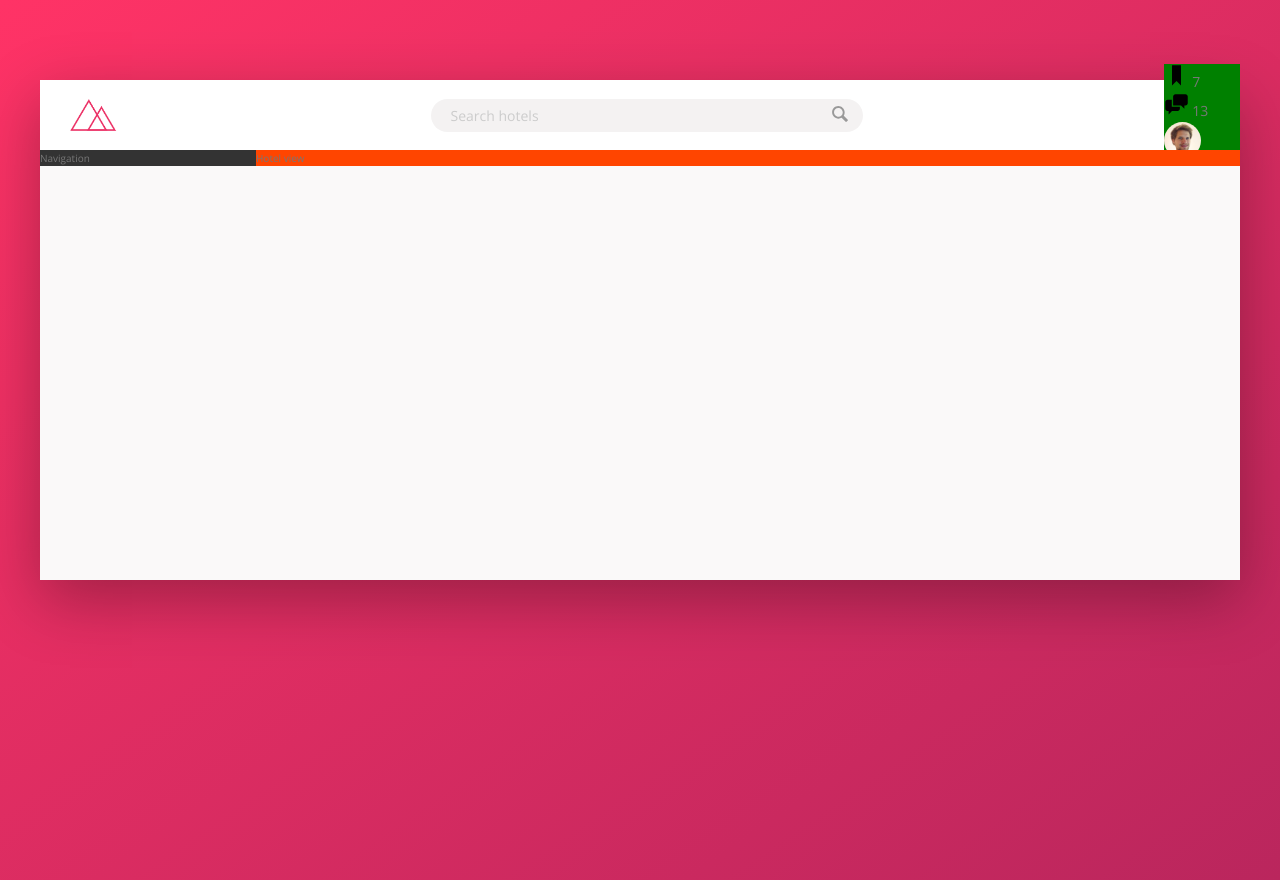
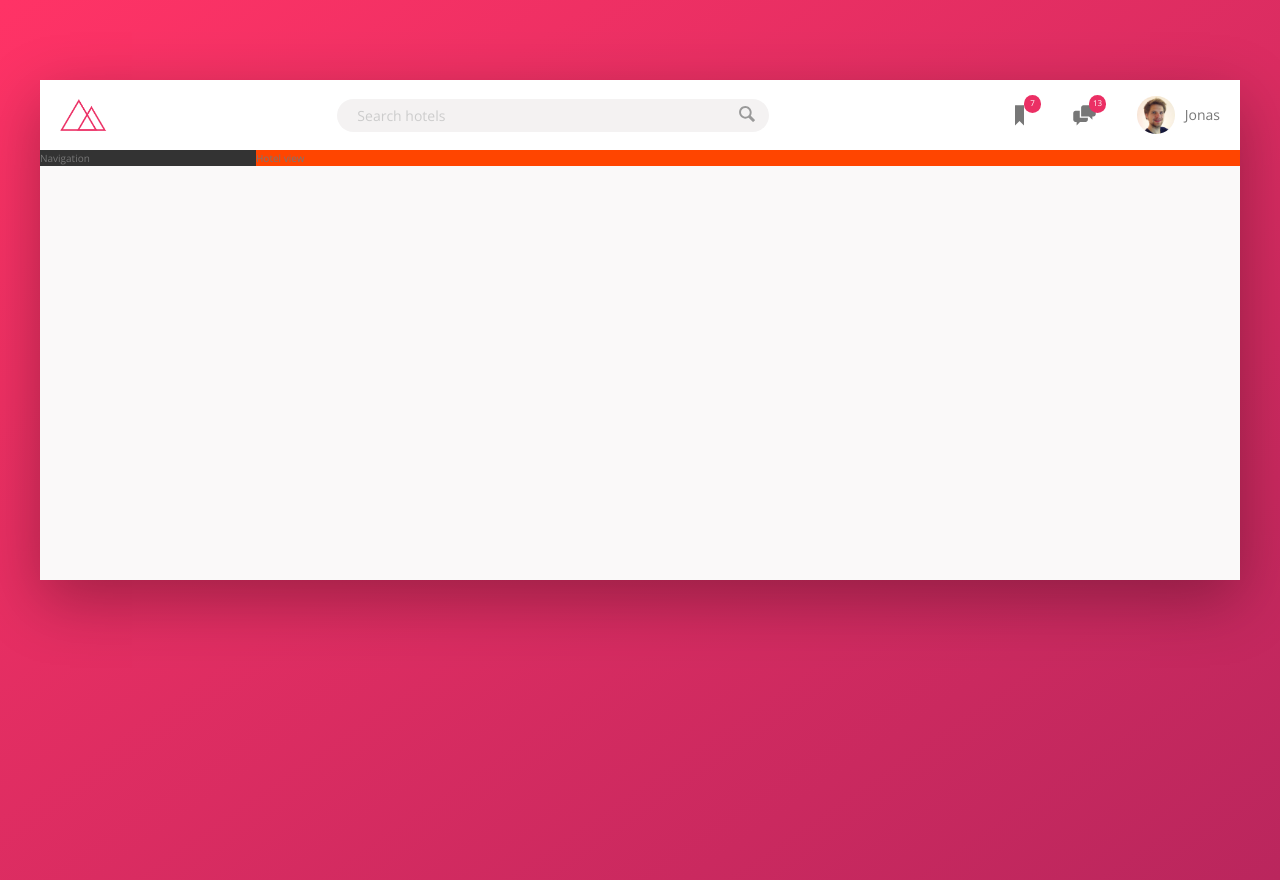
Before and after one commit to JoseIgnacioTapia/trillo-project, a website: page index.html in a window 1280 px wide. Drawn offline with nearby package versions, Linux system fonts and the light colour scheme.

Commit message:
Finishing the header

```diff
--- a/sass/_components.scss
+++ b/sass/_components.scss
@@ -2,7 +2,7 @@
 // LOGO
 .logo {
   height: 3.25rem;
-  margin-left: 3rem;
+  margin-left: 2rem;
 }
 
 ///////////////////////////////////////
@@ -65,27 +65,52 @@
 ///////////////////////////////////////
 // USER NAVIGATION
 .user-nav {
-  background-color: green;
+  align-self: stretch;
+
+  display: flex;
+  align-items: center;
+
+  & > * {
+    padding: 0 2rem;
+    cursor: pointer;
+    height: 100%;
+    display: flex;
+    align-items: center;
+  }
+
+  & > *:hover {
+    background-color: var(--color-grey-light-2);
+  }
 
   &__icon-box {
+    position: relative;
   }
 
   &__icon {
     height: 2.25rem;
     width: 2.5rem;
+    fill: var(--color-grey-dark-2);
   }
 
   &__notification {
-  }
+    font-size: 0.8rem;
+    height: 1.75rem;
+    width: 1.75rem;
+    border-radius: 50%;
+    background-color: var(--color-primary);
+    color: #fff;
+    position: absolute;
+    top: 1.5rem;
+    right: 1.1rem;
 
-  &__user {
+    display: flex;
+    justify-content: center;
+    align-items: center;
   }
 
   &__user-photo {
     height: 3.75rem;
     border-radius: 50%;
-  }
-
-  &__user-name {
+    margin-right: 1rem;
   }
 }
```
Also changed, not shown: css/main.css.
